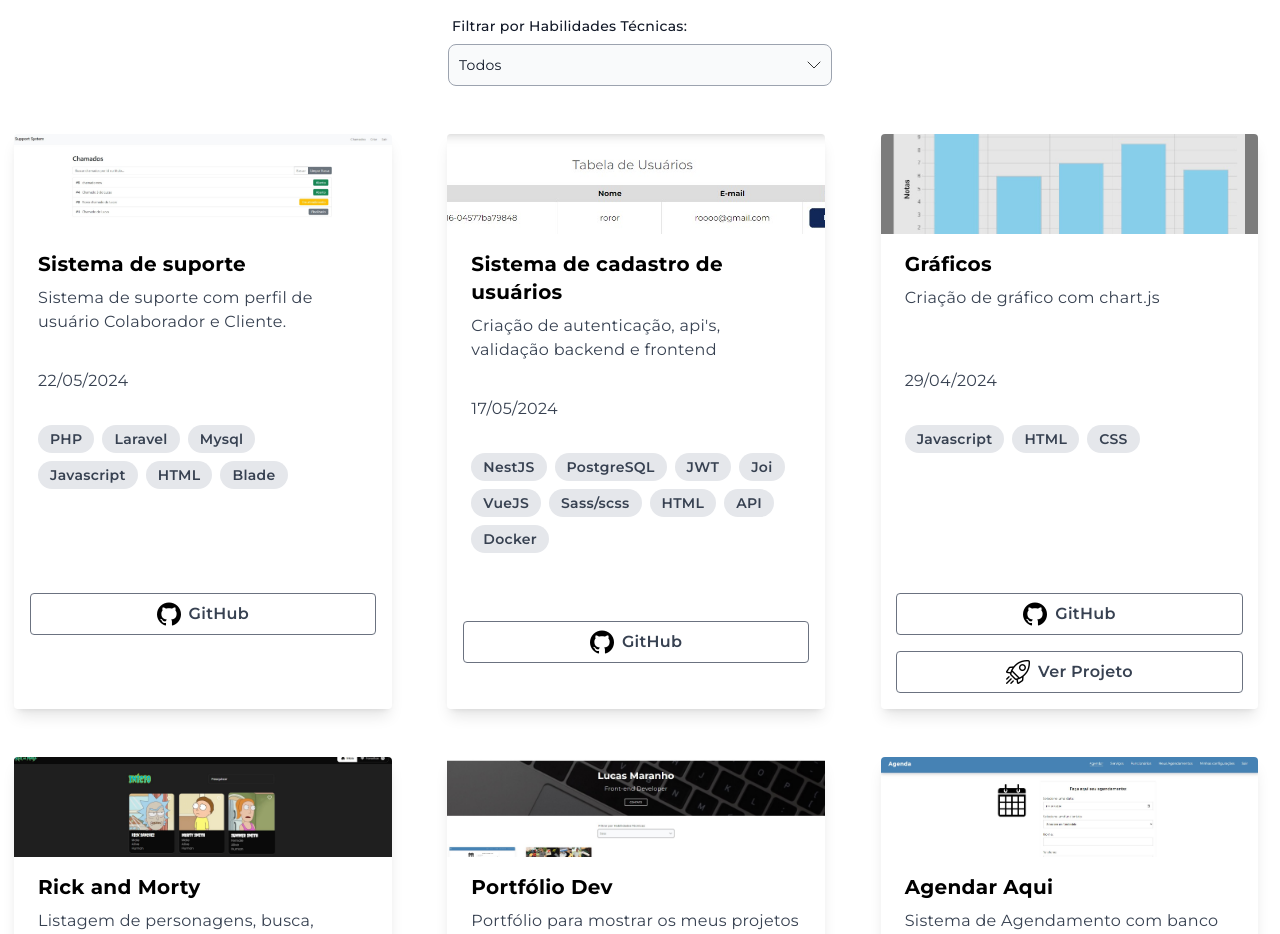
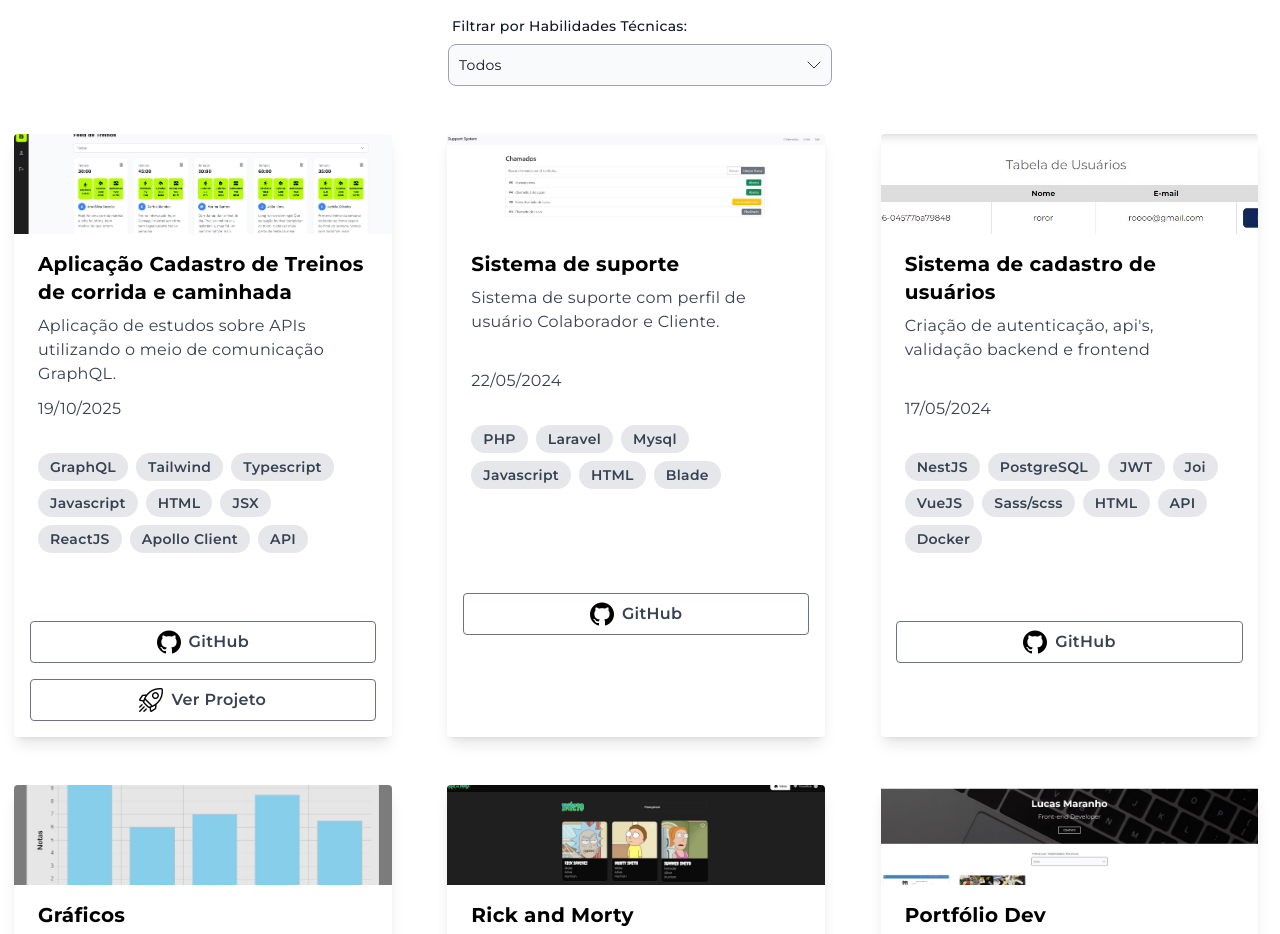
Before and after one commit to Front-LucasRibeiro/portfolio-dev, a React (Vite) app: page / in a window 1280 px wide. Shown: the part 360-1294 px from the top of the page. Built offline with nearby package versions, Linux system fonts and the light colour scheme.

Commit message:
feat: adicionando projeto para estudo de GraphQL

```diff
--- a/src/pages/Portfolio.tsx
+++ b/src/pages/Portfolio.tsx
@@ -20,6 +20,7 @@ const skills: string[] = [
   'Wordpress',
   'WooCommerce',
   'GulpJS',
+  'GraphQL',
   'Typescript',
   'Tailwind',
   'Vite',
@@ -34,6 +35,16 @@ const skills: string[] = [
 ];
 
 const projetos: Projeto[] = [
+  {
+    nome: "Aplicação Cadastro de Treinos de corrida e caminhada",
+    descricao: "Aplicação de estudos sobre APIs utilizando o meio de comunicação GraphQL.",
+    tags: ['GraphQL', 'Tailwind','Typescript', 'Javascript', 'HTML', 'JSX', 'ReactJS', 'Apollo Client', 'API'],
+    github: "https://github.com/Front-LucasRibeiro/react-runner-circle",
+    private: false,
+    linkProjeto: "https://react-runner-circle.vercel.app/",
+    data: "19/10/2025",
+    imagem: "/runner-circle.jpg"
+  },
   {
     nome: "Sistema de suporte",
     descricao: "Sistema de suporte com perfil de usuário Colaborador e Cliente.",
```
Also changed, not shown: public/runner-circle.jpg (added), 1 other file (tests, documents, lock files or other folders).
